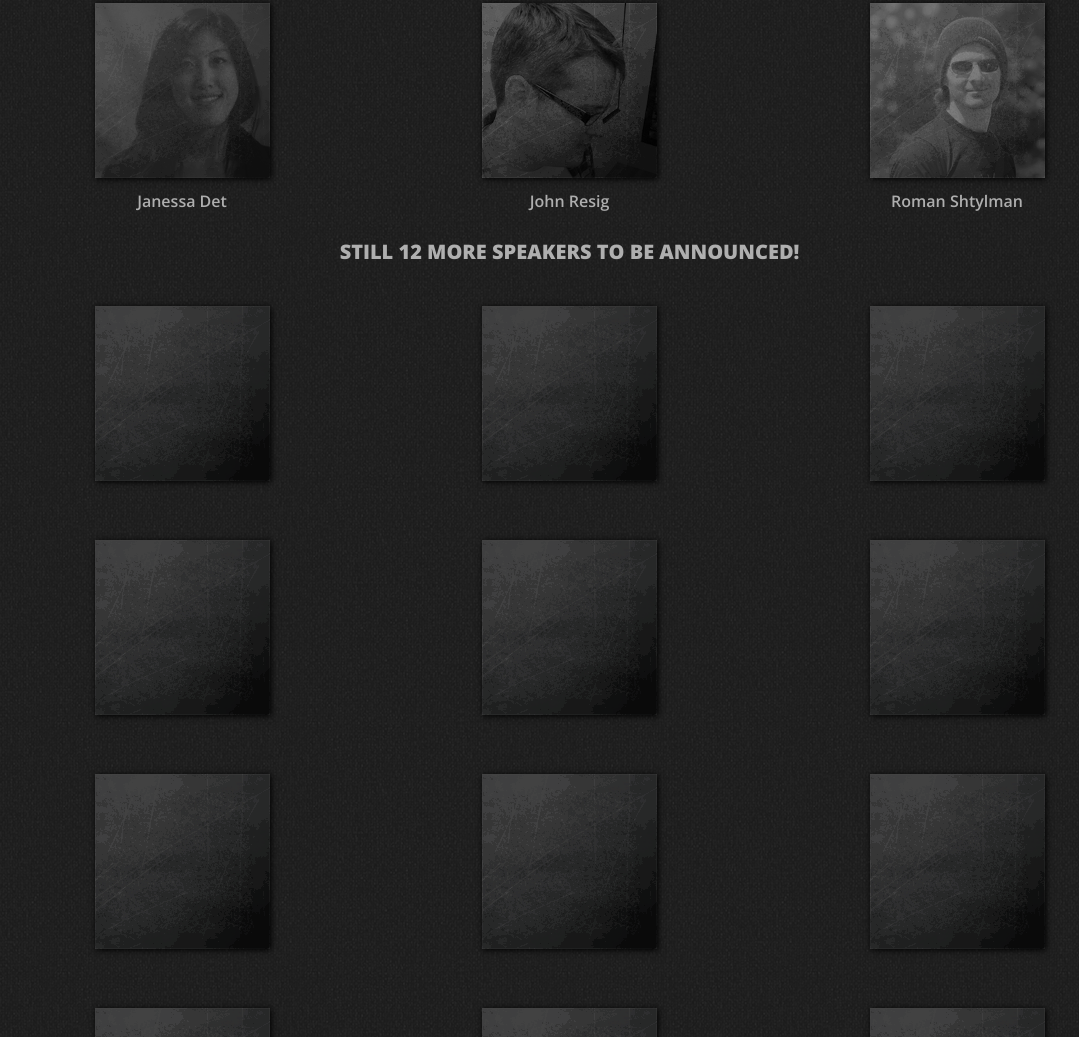
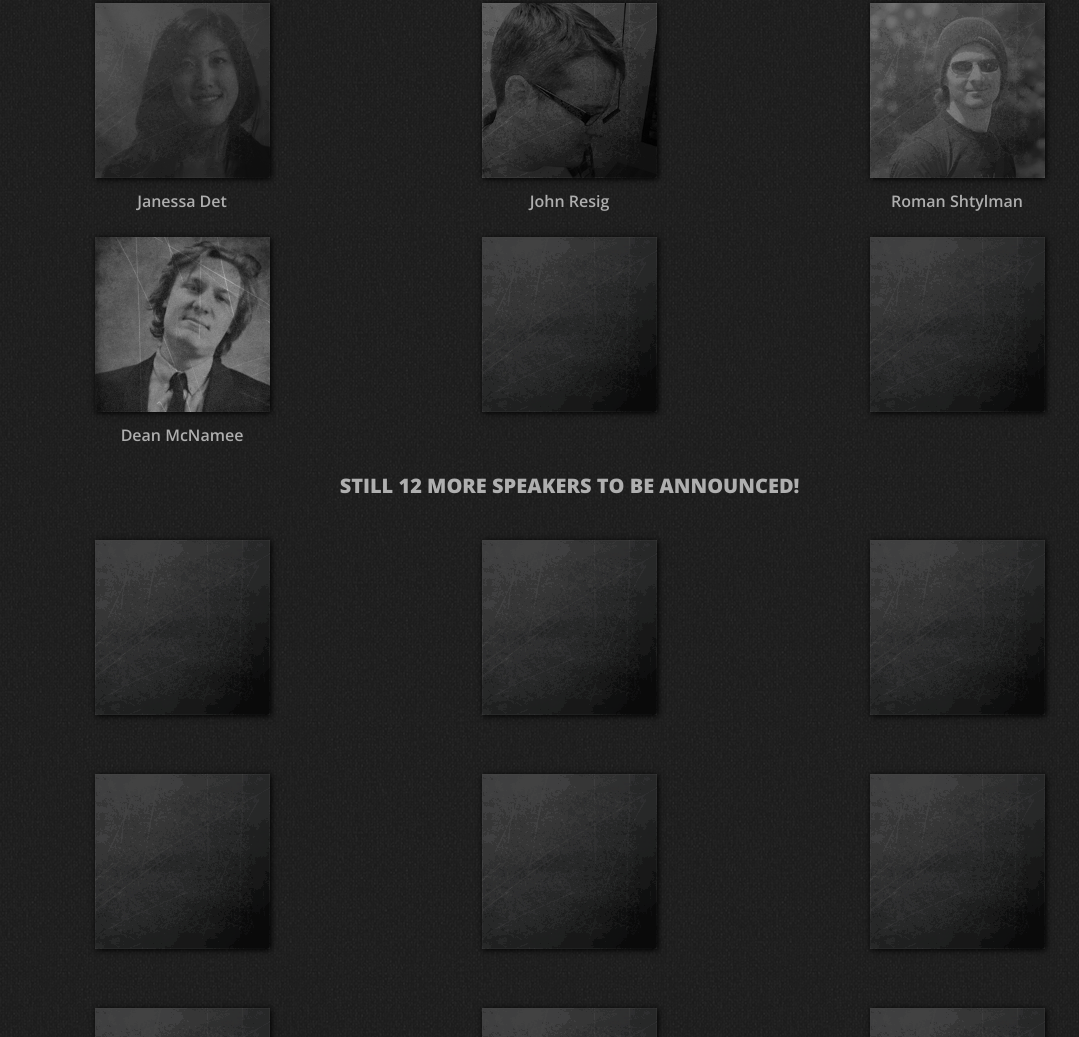
Before and after one commit to EmpireJS/2012.empirejs.org, a website: page public/index.html in a window 1280 px wide. Shown: the part 1915-2952 px from the top of the page, without its empty margins (75-1154 px from the left). Drawn offline with nearby package versions, Linux system fonts and the light colour scheme.

Commit message:
[ux] added dean to speakers

```diff
--- a/public/index.html
+++ b/public/index.html
@@ -64,16 +64,16 @@
     	    <div><img src="/img/speakers/jeresig.png" alt /><p>John Resig</p></div>
     	    <div><img src="/img/speakers/shtylman.png" alt /><p>Roman Shtylman</p></div>
     	  </div>
+    	  <div class="speakers">
+    	    <div><img src="/img/speakers/dean.png" alt /><p>Dean McNamee</p></div>
+    	    <div><img src="/img/speakers/mystery.gif" alt /><p>&nbsp;</p></div>
+    	    <div><img src="/img/speakers/mystery.gif" alt /><p>&nbsp;</p></div>
+    	  </div>
 
         <div class="speakers">
           <h2>Still 12 more speakers to be announced!</h2>
         </div>
 
-    	  <div class="speakers">
-    	    <div><img src="/img/speakers/mystery.gif" alt /><p>&nbsp;</p></div>
-    	    <div><img src="/img/speakers/mystery.gif" alt /><p>&nbsp;</p></div>
-    	    <div><img src="/img/speakers/mystery.gif" alt /><p>&nbsp;</p></div>
-    	  </div>
     	  <div class="speakers">
     	    <div><img src="/img/speakers/mystery.gif" alt /><p>&nbsp;</p></div>
     	    <div><img src="/img/speakers/mystery.gif" alt /><p>&nbsp;</p></div>
```
Also changed, not shown: public/img/speakers/dean.png (added).
